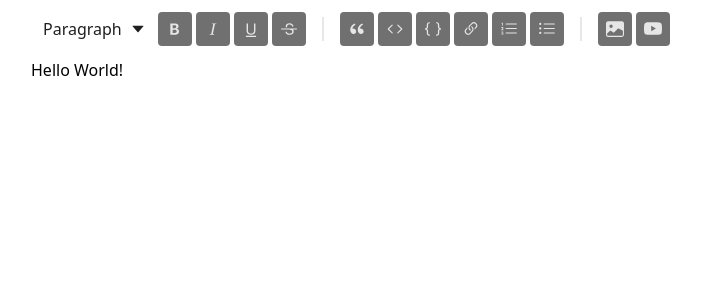
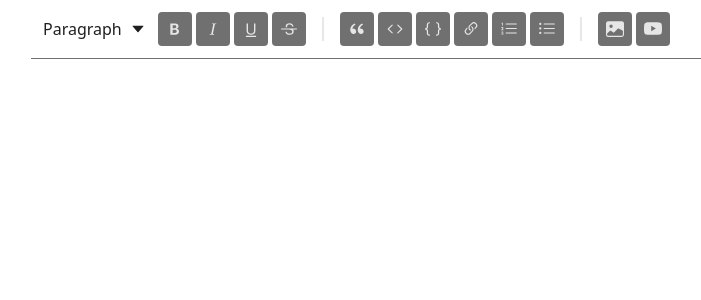
Before and after one commit to PatrykKeska/cms_app, a Next.js app: page /admin/post/create in a window 1280 px wide. Shown: the top 300 px of the page, without its empty margins (161-862 px from the left). Built offline with nearby package versions, Linux system fonts and the light colour scheme.

Commit message:
added tailwindcss typography plugin to handle styling in our text editor.

```diff
--- a/components/common/text_editor/Tiptap.tsx
+++ b/components/common/text_editor/Tiptap.tsx
@@ -6,12 +6,17 @@ import Toolbar from './Toolbar/Toolbar'
 const Tiptap = () => {
     const editor = useEditor({
         extensions: [StarterKit, Underline],
-        content: '<p>Hello World!</p>',
+        editorProps: {
+            attributes: {
+                class: 'h-full max-w-full mx-auto  prose prose-lg focus:outline-none dark:prose-invert',
+            },
+        },
     })
 
     return (
         <div className='mx-auto flex max-w-4xl flex-col'>
             <Toolbar editor={editor} />
+            <div className='h-[1px] w-full bg-secondary-dark dark:bg-secondary-light' />
             <EditorContent editor={editor} />
         </div>
     )
--- a/package.json
+++ b/package.json
@@ -33,6 +33,7 @@
         "typescript": "4.9.4"
     },
     "devDependencies": {
+        "@tailwindcss/typography": "^0.5.8",
         "autoprefixer": "^10.4.13",
         "postcss": "^8.4.19",
         "prettier": "^2.8.1",
--- a/tailwind.config.js
+++ b/tailwind.config.js
@@ -35,5 +35,5 @@ module.exports = {
             }
         },
     },
-    plugins: [],
+    plugins: [require('@tailwindcss/typography')],
 }
```
Also changed, not shown: 1 other file (tests, documents, lock files or other folders).
